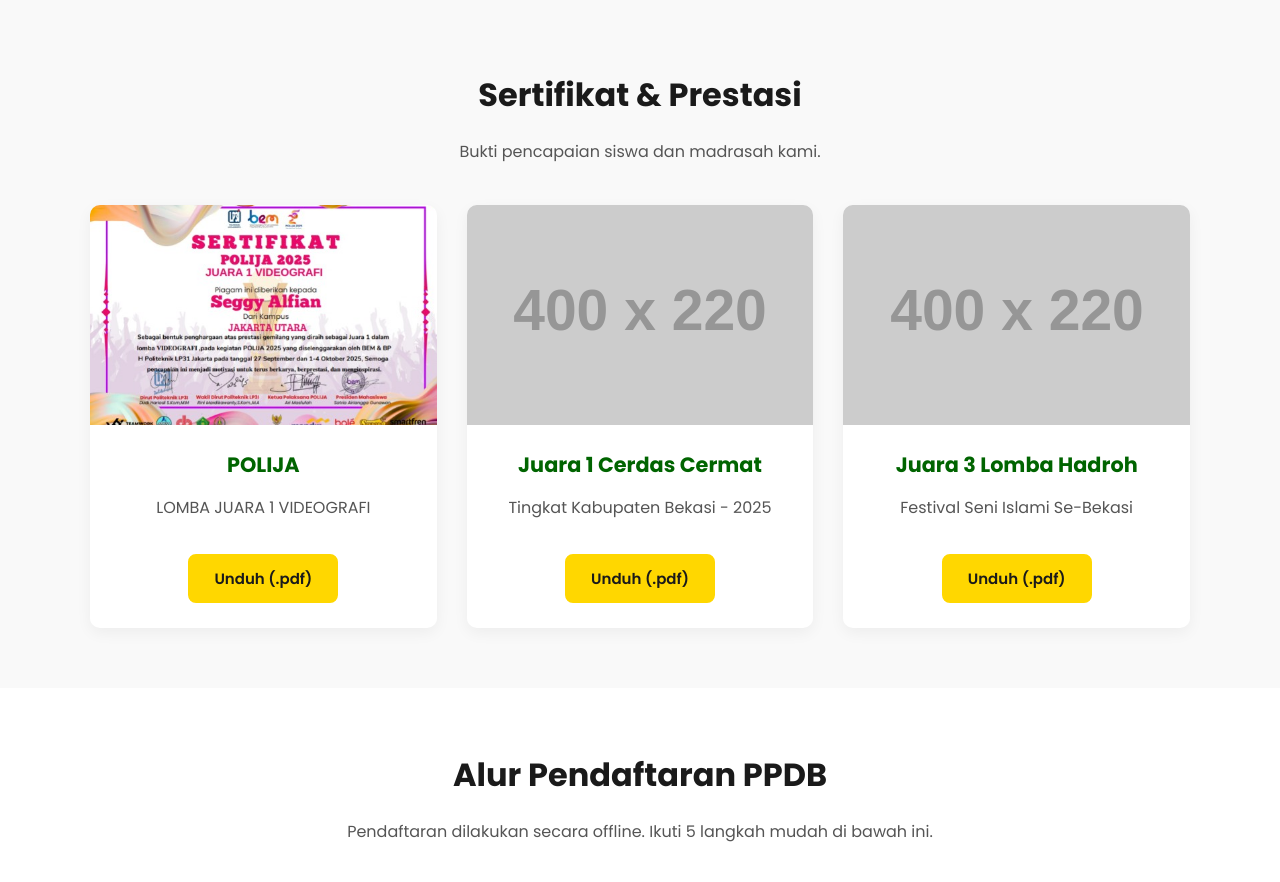
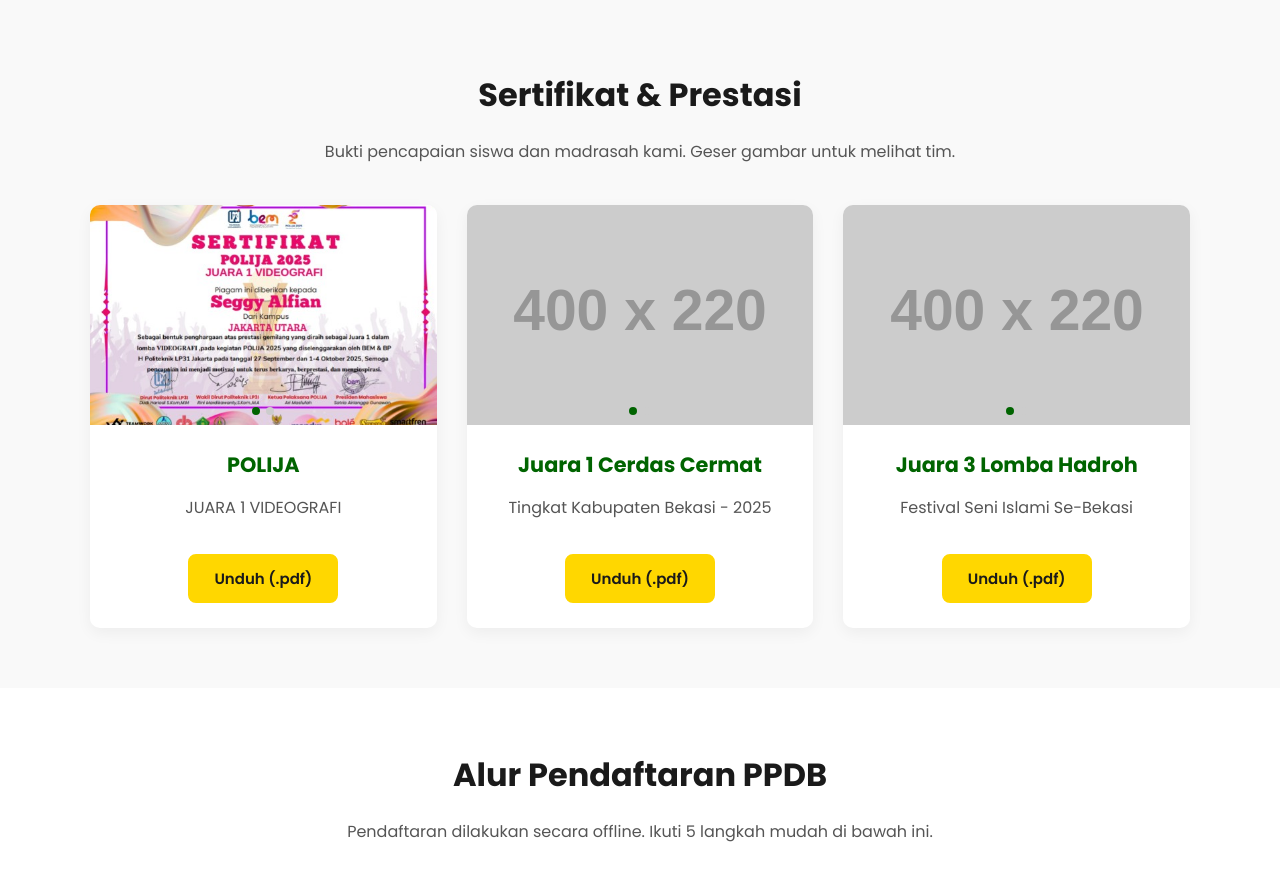
Before and after one commit to zmanias/skull, a plain HTML site: page index.html in a window 1280 px wide. Shown: the part 1680-2562 px from the top of the page. Drawn offline with Linux system fonts and the light colour scheme; placeholder pictures from the web are drawn by us.

Commit message:
Commit Project

```diff
--- a/index.html
+++ b/index.html
@@ -110,19 +110,29 @@
             <div class="container">
                 <div class="section-title">
                     <h2>Sertifikat & Prestasi</h2>
-                    <p>Bukti pencapaian siswa dan madrasah kami.</p>
+                    <p>Bukti pencapaian siswa dan madrasah kami. Geser gambar untuk melihat tim.</p>
                 </div>
 
                 <div class="berita-grid">
 
                     <div class="berita-card">
-                        <div class="prestasi-image-slider">
-                            <img src="sertifikat/polija.jpg" alt="Sertifikat Akreditasi A" class="img-front">
-                            <img src="sertifikat/muka-polija.jpg" alt="Tim Akreditasi" class="img-back">
+                        <div class="card-slider">
+                            <div class="slider-track">
+                                <div class="slider-item">
+                                    <img src="sertifikat/polija.jpg" alt="Sertifikat Akreditasi A">
+                                </div>
+                                <div class="slider-item">
+                                     <img src="sertifikat/muka-polija.jpg" alt="Tim Akreditasi">
+                                </div>
+                            </div>
+                            <div class="slider-dots">
+                                <span class="dot active"></span>
+                                <span class="dot"></span>
+                            </div>
                         </div>
                         <div class="prestasi-content">
                             <h3>POLIJA</h3>
-                            <p>LOMBA JUARA 1 VIDEOGRAFI</p>
+                            <p>JUARA 1 VIDEOGRAFI</p>
                             <a href="sertifikat/polija.pdf" class="cta-button download-btn" download="Akreditasi-MA-Attaqwa-03.pdf">
                                 Unduh (.pdf)
                             </a>
@@ -130,9 +140,19 @@
                     </div>
 
                     <div class="berita-card">
-                        <div class="prestasi-image-slider">
-                            <img src="https://via.placeholder.com/400x220/cccccc/999999?text=Preview+Sertifikat+LCC" alt="Sertifikat LCC">
-                            <img src="https://via.placeholder.com/400x220/aaaaaa/888888?text=Foto+Tim+LCC" alt="Tim LCC" class="img-back">
+                        <div class="card-slider">
+                            <div class="slider-track">
+                                <div class="slider-item">
+                                    <img src="https://via.placeholder.com/400x220/cccccc/999999?text=Preview+Sertifikat+LCC" alt="Sertifikat LCC">
+                                </div>
+                                <div class="slider-item">
+                                     <img src="https://via.placeholder.com/400x220/aaaaaa/888888?text=Foto+Tim+LCC" alt="Tim LCC">
+                                </div>
+                            </div>
+                            <div class="slider-dots">
+                                <span class="dot active"></span>
+                                <span class="dot"></span>
+                            </div>
                         </div>
                         <div class="prestasi-content">
                             <h3>Juara 1 Cerdas Cermat</h3>
@@ -144,9 +164,19 @@
                     </div>
 
                     <div class="berita-card">
-                        <div class="prestasi-image-slider">
-                            <img src="https://via.placeholder.com/400x220/cccccc/999999?text=Preview+Sertifikat+Hadroh" alt="Sertifikat Hadroh">
-                            <img src="https://via.placeholder.com/400x220/aaaaaa/888888?text=Foto+Tim+Hadroh" alt="Tim Hadroh" class="img-back">
+                        <div class="card-slider">
+                            <div class="slider-track">
+                                <div class="slider-item">
+                                    <img src="https://via.placeholder.com/400x220/cccccc/999999?text=Preview+Sertifikat+Hadroh" alt="Sertifikat Hadroh">
+                                </div>
+                                <div class="slider-item">
+                                     <img src="https://via.placeholder.com/400x220/aaaaaa/888888?text=Foto+Tim+Hadroh" alt="Tim Hadroh">
+                                </div>
+                            </div>
+                            <div class="slider-dots">
+                                <span class="dot active"></span>
+                                <span class="dot"></span>
+                            </div>
                         </div>
                         <div class="prestasi-content">
                             <h3>Juara 3 Lomba Hadroh</h3>
--- a/script.js
+++ b/script.js
@@ -105,4 +105,36 @@
         });
     }
 
+    // --- [BARU: LOGIKA UNTUK SLIDER KANAN-KIRI] ---
+
+    // 1. Temukan SEMUA slider-track di halaman
+    const sliderTracks = document.querySelectorAll('.slider-track');
+
+    // 2. Loop setiap slider-track yang ditemukan
+    sliderTracks.forEach(track => {
+
+        // 3. Temukan 'dots' yang berhubungan dengan track ini
+        const dotsContainer = track.nextElementSibling;
+        if (!dotsContainer || !dotsContainer.classList.contains('slider-dots')) return;
+        const dots = dotsContainer.querySelectorAll('.dot');
+
+        // 4. Tambahkan event listener 'scroll' ke track ini
+        track.addEventListener('scroll', () => {
+
+            // 5. Hitung slide mana yang sedang aktif
+            const slideWidth = track.clientWidth;
+            // Gunakan Math.round() untuk menentukan slide terdekat
+            const activeSlideIndex = Math.round(track.scrollLeft / slideWidth);
+
+            // 6. Update 'active' class pada dots
+            dots.forEach((dot, index) => {
+                if (index === activeSlideIndex) {
+                    dot.classList.add('active');
+                } else {
+                    dot.classList.remove('active');
+                }
+            });
+        });
+    });
+
 });
--- a/style.css
+++ b/style.css
@@ -313,41 +313,62 @@
     padding: 10px 24px;
 }
 
-/* --- [BARU] CSS Untuk Slider Gambar Prestasi (Fade Effect) --- */
-
-.prestasi-image-slider {
+/* --- [BARU] CSS Untuk Slider Kanan-Kiri di dalam Card --- */
+.card-slider {
     position: relative;
     width: 100%;
-    height: 220px; /* Samakan dengan tinggi gambar berita */
     overflow: hidden;
-    background-color: #eee; /* Latar jika gambar gagal dimuat */
 }
 
-/* Atur kedua gambar agar saling tumpuk */
-.prestasi-image-slider .img-front,
-.prestasi-image-slider .img-back {
-    position: absolute;
-    top: 0;
-    left: 0;
-    width: 100%;
-    height: 100%;
-    object-fit: cover;
-    /* Transisi untuk animasi fade */
-    transition: opacity 0.4s ease-in-out;
+.slider-track {
+    display: flex;
+    /* [TEKNIS] Aktifkan scroll horizontal & snap */
+    overflow-x: auto;
+    scroll-snap-type: x mandatory;
+    scroll-behavior: smooth;
+
+    /* [DESAIN BERSIH] Sembunyikan scrollbar */
+    -ms-overflow-style: none;
+    scrollbar-width: none;
+}
+.slider-track::-webkit-scrollbar {
+    display: none;
 }
 
-/* Sembunyikan gambar belakang (orangnya) secara default */
-.prestasi-image-slider .img-back {
-    opacity: 0;
+.slider-item {
+    /* [TEKNIS] Setiap item mengambil 100% lebar card */
+    flex: 0 0 100%;
+    width: 100%;
+    scroll-snap-align: center; /* Kunci di tengah saat scroll */
 }
 
-/* Saat 'card' di-hover oleh pengguna... */
-.berita-card:hover .prestasi-image-slider .img-back {
-    opacity: 1; /* Tampilkan gambar orangnya */
+.slider-item img {
+    width: 100%;
+    height: 220px; /* Samakan dengan tinggi gambar berita */
+    object-fit: cover;
+    display: block;
 }
 
-.berita-card:hover .prestasi-image-slider .img-front {
-    opacity: 0; /* Sembunyikan gambar sertifikat */
+/* [UI] Indikator Dots */
+.slider-dots {
+    position: absolute;
+    bottom: 10px;
+    left: 50%;
+    transform: translateX(-50%);
+    display: flex;
+    gap: 6px;
+}
+
+.slider-dots .dot {
+    width: 8px;
+    height: 8px;
+    border-radius: 50%;
+    background-color: #ccc;
+    transition: background-color 0.3s ease;
+}
+
+.slider-dots .dot.active {
+    background-color: var(--hijau-attaqwa);
 }
 
 /* --- [BARU] CSS Untuk Galeri --- */
```
